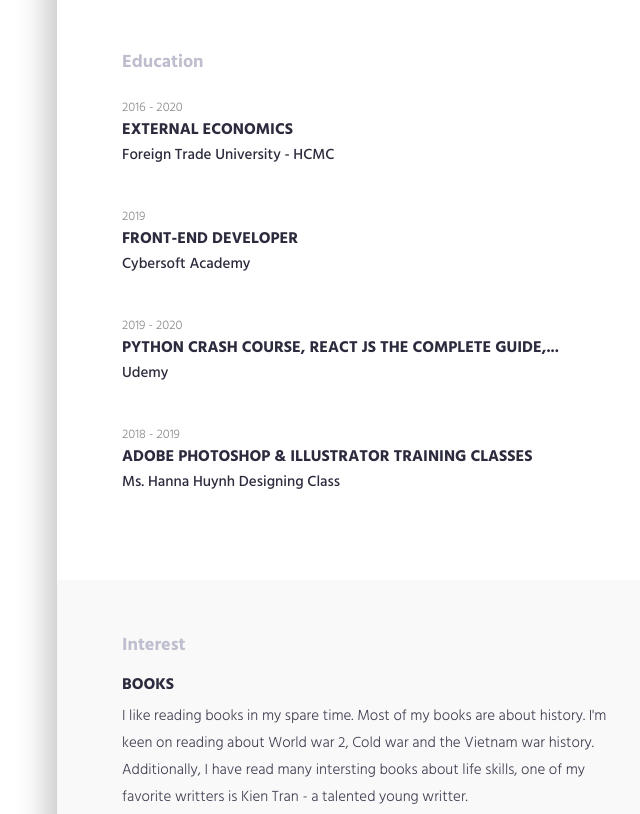
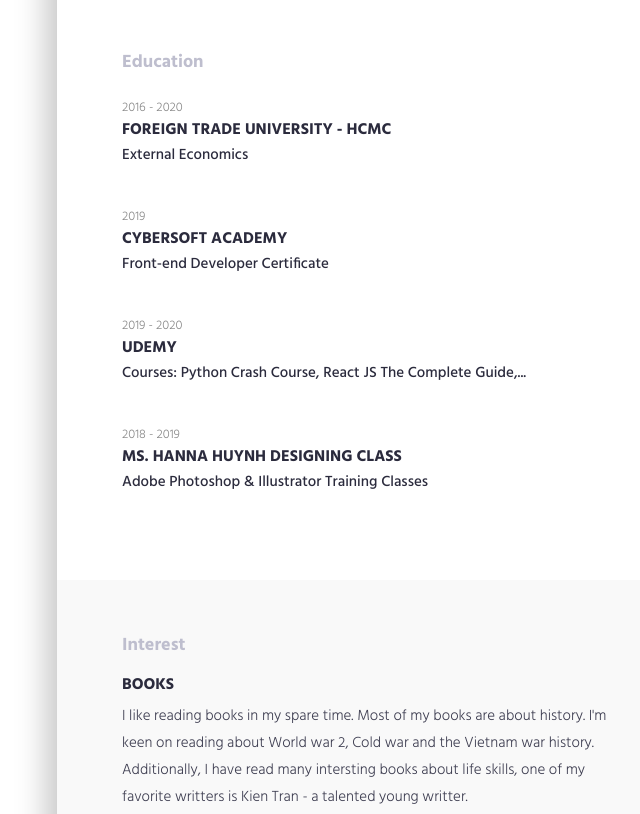
Before and after one commit to daviddesar/about-me, a plain HTML site: page index.html in a window 1280 px wide. Shown: the part 2460-3274 px from the top of the page, without its empty margins (583-1223 px from the left). Drawn offline with Linux system fonts and the light colour scheme.

Commit message:
Update index.html

```diff
--- a/index.html
+++ b/index.html
@@ -459,26 +459,26 @@
                 <div class="col-md-12">
                   <div class="content-item">
                     <small>2016 - 2020</small>
-                    <h3>External Economics</h3>
-                    <h4>Foreign Trade University - HCMC</h4>
+                    <h3>Foreign Trade University - HCMC</h3>
+                    <h4>External Economics</h4>
                   </div>
                   <!-- .experience-item -->
                   <div class="content-item">
                     <small>2019</small>
-                    <h3>Front-end Developer</h3>
-                    <h4>Cybersoft Academy</h4>
+                    <h3>Cybersoft Academy</h3>
+                    <h4>Front-end Developer Certificate</h4>
                   </div>
                   <!-- .experience-item -->
                   <div class="content-item">
                     <small>2019 - 2020</small>
-                    <h3>Python Crash Course, React JS The Complete Guide,...</h3>
-                    <h4>Udemy</h4>
+                    <h3>Udemy</h3>
+                    <h4>Courses: Python Crash Course, React JS The Complete Guide,...</h4>
                   </div>
                   <!-- .experience-item -->
                   <div class="content-item">
                     <small>2018 - 2019</small>
-                    <h3>Adobe Photoshop & Illustrator Training Classes</h3>
-                    <h4>Ms. Hanna Huynh Designing Class</h4>
+                    <h3>Ms. Hanna Huynh Designing Class</h3>
+                    <h4>Adobe Photoshop & Illustrator Training Classes</h4>
                   </div>
                   <!-- .experience-item -->
                 </div>
@@ -548,7 +548,7 @@
 
                     <div class="portfolio-info">
                       <h3>E-learning React App</h3>
-                      <u style="color: white"><small>github.com/daviddesar/e-learning-react-app</small></u>
+                      <u style="color: white"><small>Go to Github repository.</small></u>
                     </div>
                     <!-- portfolio-info -->
                   </a>
@@ -562,7 +562,7 @@
 
                     <div class="portfolio-info">
                       <h3>Burger Order App</h3>
-                      <u style="color: white"><small>github.com/daviddesar/burger-project</small></u>
+                      <u style="color: white"><small>Go to Github repository.</small></u>
                     </div>
                     <!-- portfolio-info -->
                   </a>
@@ -576,7 +576,7 @@
 
                     <div class="portfolio-info">
                       <h3>Change File Extension Python App</h3>
-                      <u style="color: white"><small>github.com/daviddesar/change-extensions</small></u>
+                      <u style="color: white"><small>Go to Github repository.</small></u>
                     </div>
                     <!-- portfolio-info -->
                   </a>
@@ -590,7 +590,7 @@
 
                     <div class="portfolio-info">
                       <h3>Tic Tac Toe Game</h3>
-                      <u style="color: white"><small>github.com/daviddesar/tictactoe</small></u>
+                      <u style="color: white"><small>Go to Github repository.</small></u>
                     </div>
                     <!-- portfolio-info -->
                   </a>
```
